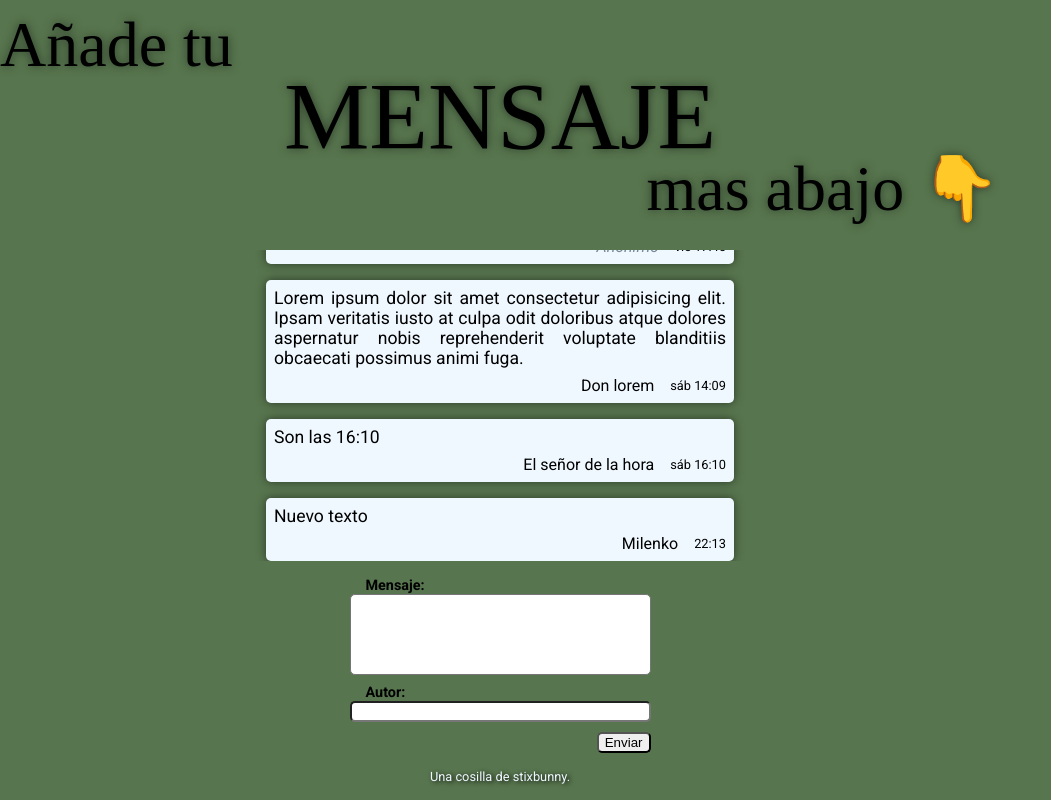
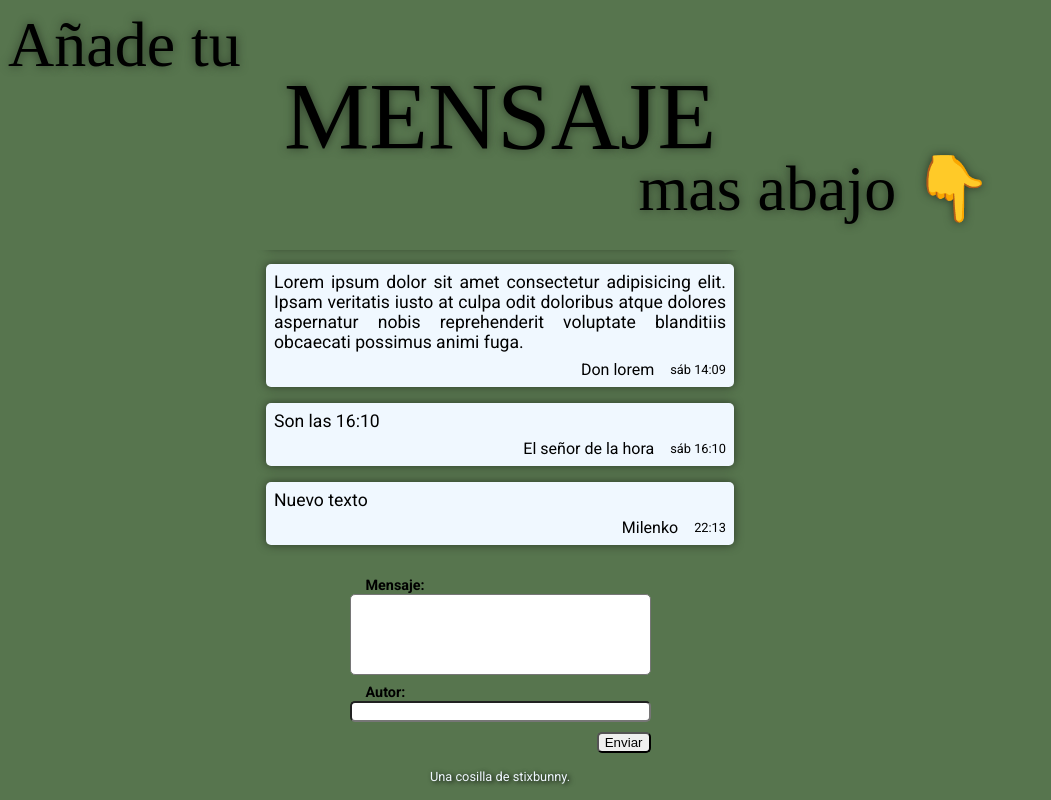
Before and after one commit to stixbunny/django-form, a Django app: page / in a window 1280 px wide. Shown: the whole page, without its empty margins (0-1051 px from the left). Run offline with Django 4.2, Linux system fonts and the light colour scheme; data comes from the database, SQL or seed files in the repository; some web fonts are replaced.

Commit message:
messages top-bottom padding, localhost address

```diff
--- a/mensajes/settings.py
+++ b/mensajes/settings.py
@@ -25,7 +25,7 @@
 # SECURITY WARNING: don't run with debug turned on in production!
 DEBUG = True
 
-ALLOWED_HOSTS = ['localhost','django-message-form-app.glitch.me']
+ALLOWED_HOSTS = ['localhost','127.0.0.1','django-message-form-app.glitch.me']
 
 
 # Application definition
--- a/web/static/css/style.css
+++ b/web/static/css/style.css
@@ -3,9 +3,8 @@
 
 :root {
   --bg-color: rgb(87, 117, 78);
-  --shadow-color: rgb(44, 59, 40)
+  --shadow-color: rgb(44, 59, 40);
 }
-
 body {
   box-sizing: border-box;
   margin: 0;
@@ -16,19 +15,16 @@
   height: 100dvh;
   font-family: "Roboto";
 }
-
 .box {
   display: flex;
   flex-direction: column;
   gap: 1rem;
   height: 100%;
 }
-
 header {
-  margin: 1rem 0 1rem 0;
+  margin: 1rem 0.5rem;
   flex: 0 1 auto;
 }
-
 #title {
   font-family: "Patua One";
   font-size: 4rem;
@@ -37,21 +33,17 @@
   flex-direction: column;
   line-height: 90%;
 }
-
 #title-one {
   text-align: left;
 }
-
 #title-two {
   font-size: 6rem;
   line-height: 90%;
   text-align: center;
 }
-
 #title-three {
   text-align: right;
 }
-
 main {
   display: flex;
   flex: 1 1 auto;
@@ -60,12 +52,8 @@
   max-width: min(80%, 500px);
   overflow-y: auto;
   margin: 0 auto;
+  padding: 1rem 0;
 }
-
-/* main > * + * {
-  margin: 1rem 1rem;
-} */
-
 .message {
   text-align: justify;
   background-color: aliceblue;
@@ -77,14 +65,12 @@
   gap: 0.5rem;
   box-shadow: 0 0 10px var(--shadow-color);
 }
-
 .message-info {
   display: flex;
   justify-content: end;
   align-items: center;
   gap: 1rem;
 }
-
 .message-text {
   font-size: 1.1rem;
 }
@@ -94,12 +80,10 @@
 .message-date {
   font-size: 0.8rem;
 }
-
 .anon {
   color: lightslategray;
   font-style: italic;
 }
-
 footer {
   display: flex;
   flex: 0 1 auto;
@@ -107,67 +91,55 @@
   margin: 0 auto;
   gap: 1rem;
   max-width: 500px;
-  /* height: fit-content; */
 }
-
 form {
   display: grid;
   gap: 0.6rem;
   padding: 0 0.5rem 0 0.5rem;
 }
-
 form label {
   margin-left: 1rem;
   font-size: 0.9rem;
   font-weight: 700;
   text-align: left;
 }
-
 .field-wrapper {
   display: grid;
 }
-
 textarea {
   resize: none;
-  font-family: 'Roboto';
+  font-family: "Roboto";
 }
-
-input, textarea, button {
+input,
+textarea,
+button {
   border-radius: 5px;
 }
-
 button {
   width: fit-content;
   justify-self: right;
 }
-
 footer > section:last-child {
-  font-family: 'Roboto';
+  font-family: "Roboto";
   font-size: 0.8rem;
   text-align: center;
   color: aliceblue;
   text-shadow: 2px 1px 5px black;
   margin-bottom: 1rem;
 }
-
 footer a {
   color: inherit;
   text-decoration: none;
 }
-
 footer a:hover {
   font-weight: 700;
 }
-
 footer a:hover:before {
-  content: '👉';
+  content: "👉";
 }
-
 footer a:hover:after {
-  content: '💯';
+  content: "💯";
 }
-
-
 @media screen and (min-width: 320px) {
 }
 @media screen and (min-width: 680px) {
```
